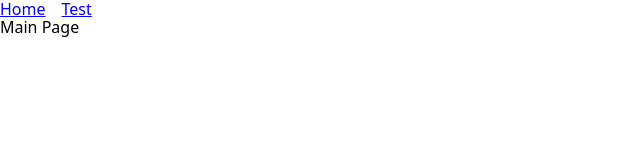
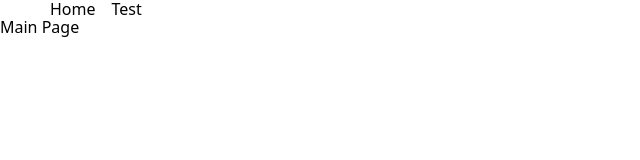
Before and after one commit to Duxcoder/DuxBuy, a Vue app: page / in a window 1280 px wide. Shown: the top 160 px of the page, without its empty margins (0-640 px from the left). Built offline with nearby package versions, Linux system fonts and the light colour scheme.

Commit message:
fix: connect global styles

```diff
--- a/index.html
+++ b/index.html
@@ -6,7 +6,6 @@
   <link rel="icon" href="/favicon.ico">
   <meta name="viewport" content="width=device-width, initial-scale=1.0">
   <link rel="stylesheet" href="node_modules/modern-normalize/modern-normalize.css">
-  <link rel="stylesheet" href="/style.css">
   <title>DuxBuy</title>
 </head>
 
--- a/public/style.css
+++ /dev/null
@@ -1,5 +0,0 @@
-#app {
-  min-height: 100vh;
-  display: grid;
-  grid-template-rows: auto 1fr auto;
-}
--- a/src/app/index.ts
+++ b/src/app/index.ts
@@ -1,3 +1,4 @@
+import './styles/index.css';
 import { createApp } from 'vue';
 import { router, store } from './providers';
 import App from './App.vue';
```
